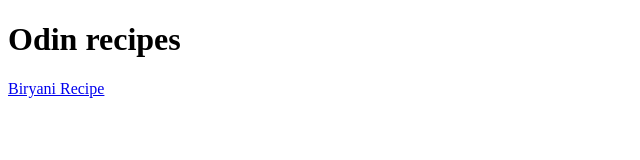
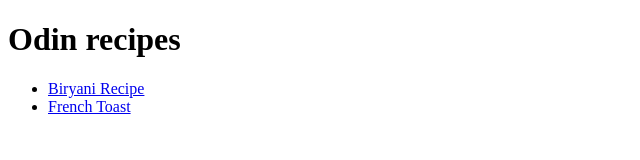
Before and after one commit to Abdullah-Kam/odin-recipes, a plain HTML site: page index.html in a window 1280 px wide. Shown: the whole page, without its empty margins (0-640 px from the left). Drawn offline with Linux system fonts and the light colour scheme.

Commit message:
Added French toast to index

```diff
--- a/index.html
+++ b/index.html
@@ -7,7 +7,11 @@
 </head>
 <body>
     <h1>Odin recipes</h1>
-    <a href="./recipes/biryani.html">Biryani Recipe</a>
+
+    <ul>
+        <li><a href="./recipes/biryani.html">Biryani Recipe</a></li>
+        <li><a href="./recipes/frenchToast.html">French Toast</a></li>
+    </ul>
 
 </body>
 </html>
```
Also changed, not shown: recipes/frenchToast.html (added).
